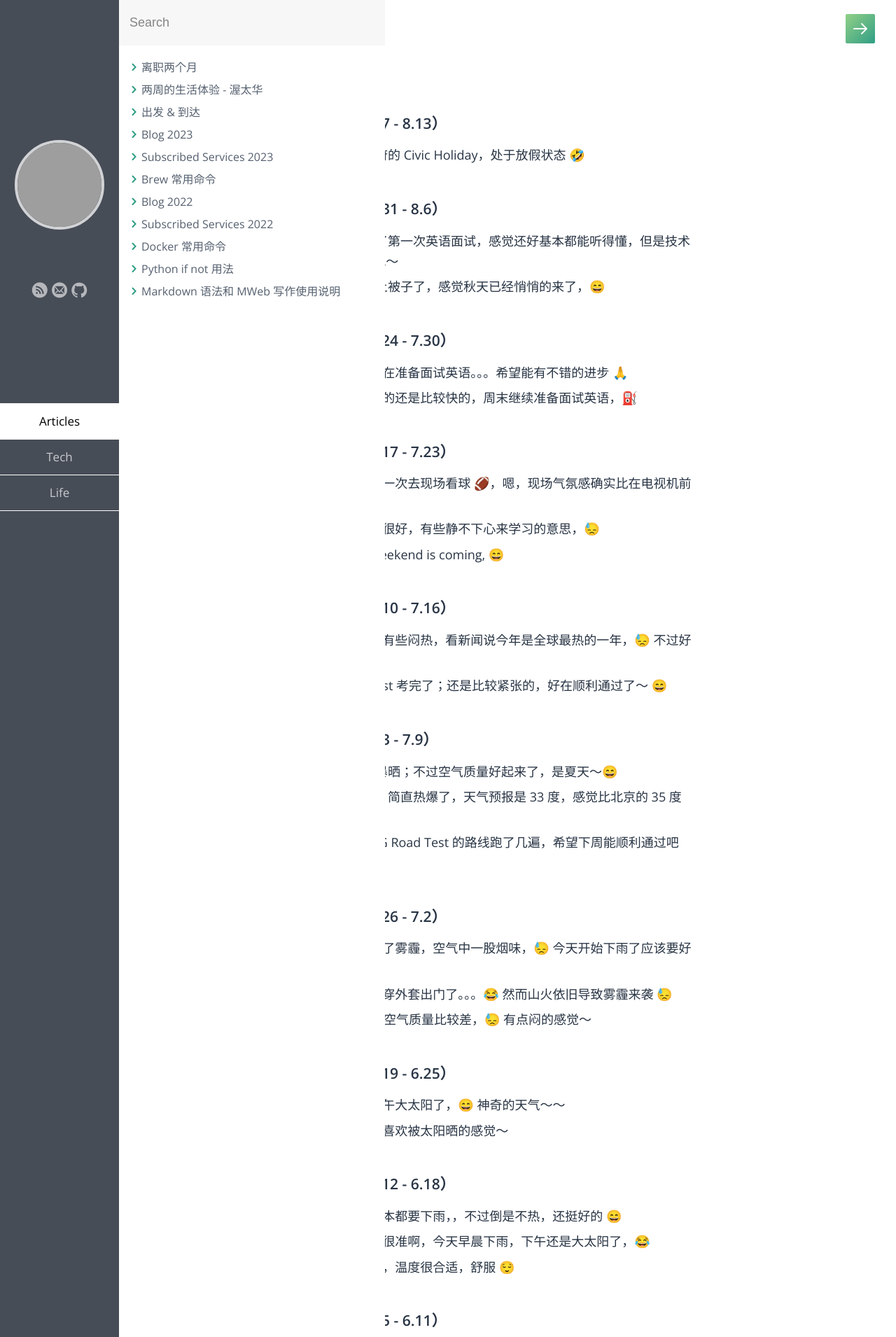
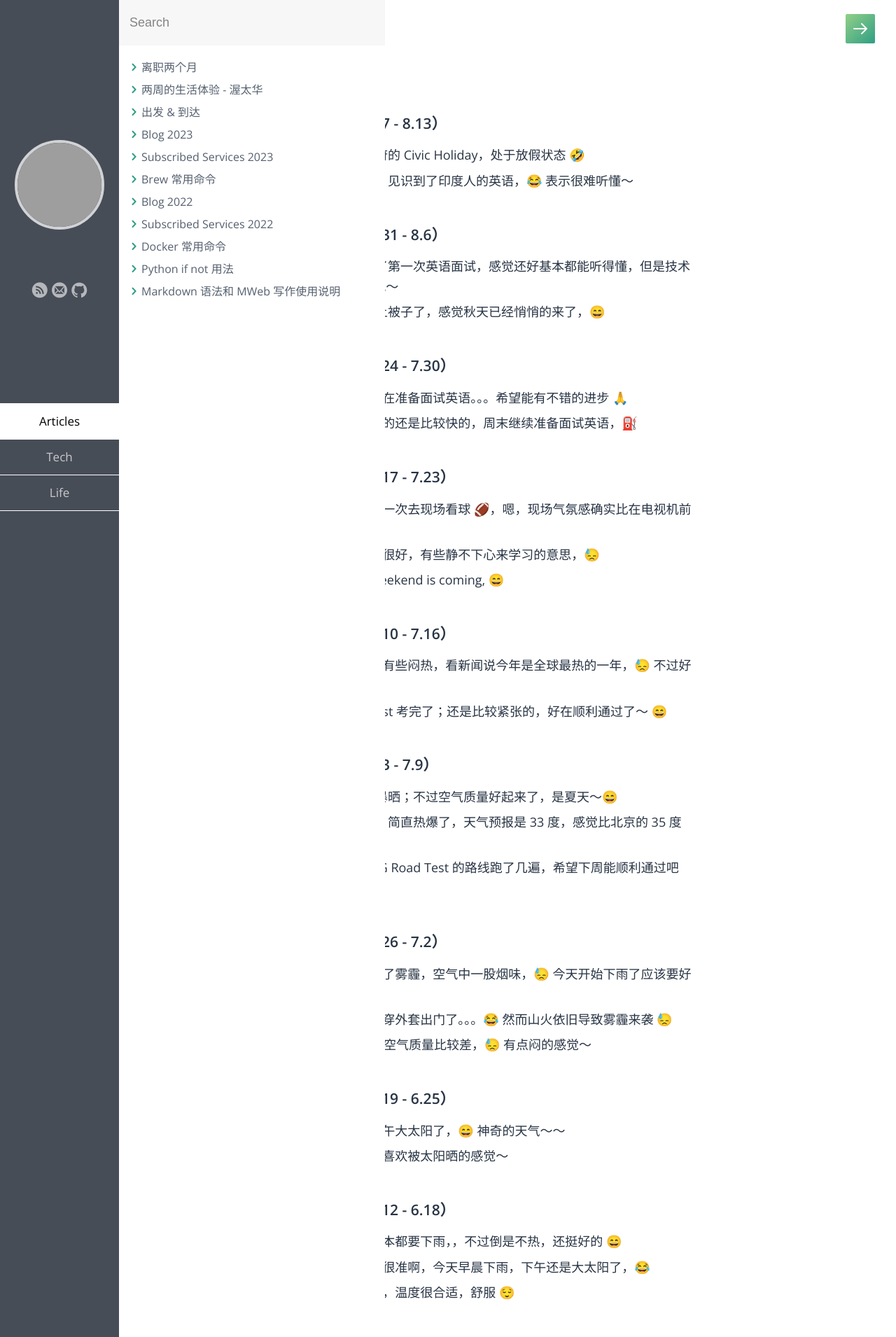
Before and after one commit to samxupeiran/samxupeiran.github.io, a Jekyll site: the page built from _posts/life/2023-01-03-my-blog.md, in a window 1280 px wide. Shown: the top 1910 px of the page at 70% size. Built offline with Jekyll 4.4.1, drawn with Linux system fonts in a browser that asks for light colours; some web fonts are replaced; grey boxes are pictures that could not be loaded.

Commit message:
feat: add weekly blog 8.10

```diff
--- a/_posts/life/2023-01-03-my-blog.md
+++ b/_posts/life/2023-01-03-my-blog.md
@@ -8,6 +8,7 @@ tags: Blog
 
 - ### 2023 年 8 月 第 2 周（8.7 - 8.13）
      - 8.7 今天是加拿大部分省府的 Civic Holiday，处于放假状态 🤣
+     - 8.9 接了个印度人的电话，见识到了印度人的英语，😂 表示很难听懂～
 
 - ### 2023 年 8 月 第 1 周（7.31 - 8.6）
      - 8.1 八月份了，今天经历了第一次英语面试，感觉还好基本都能听得懂，但是技术栈不一样，😓 继续加油吧～
```
